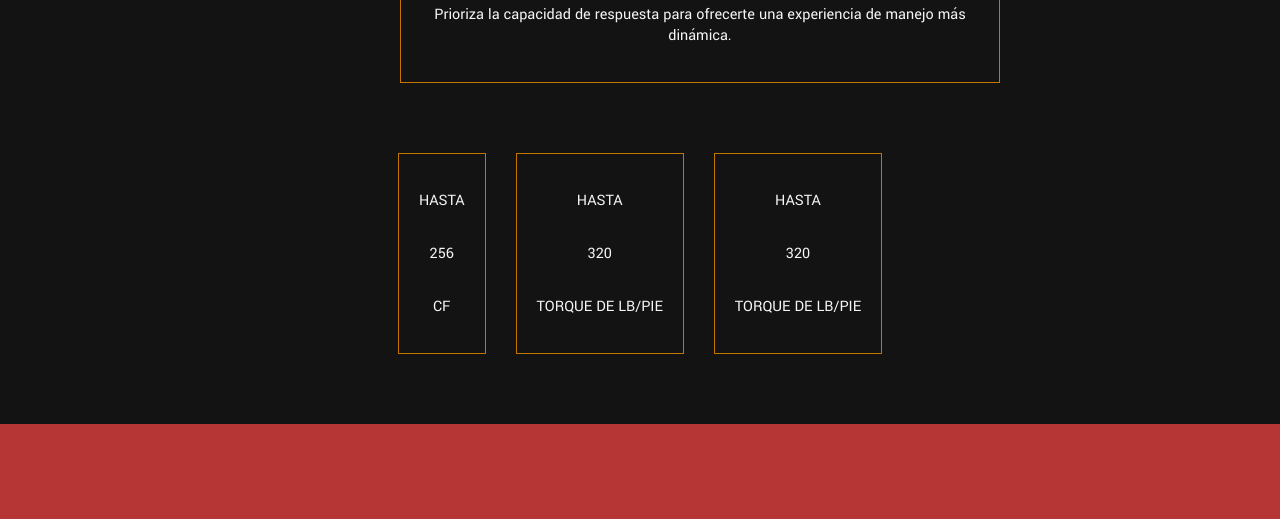
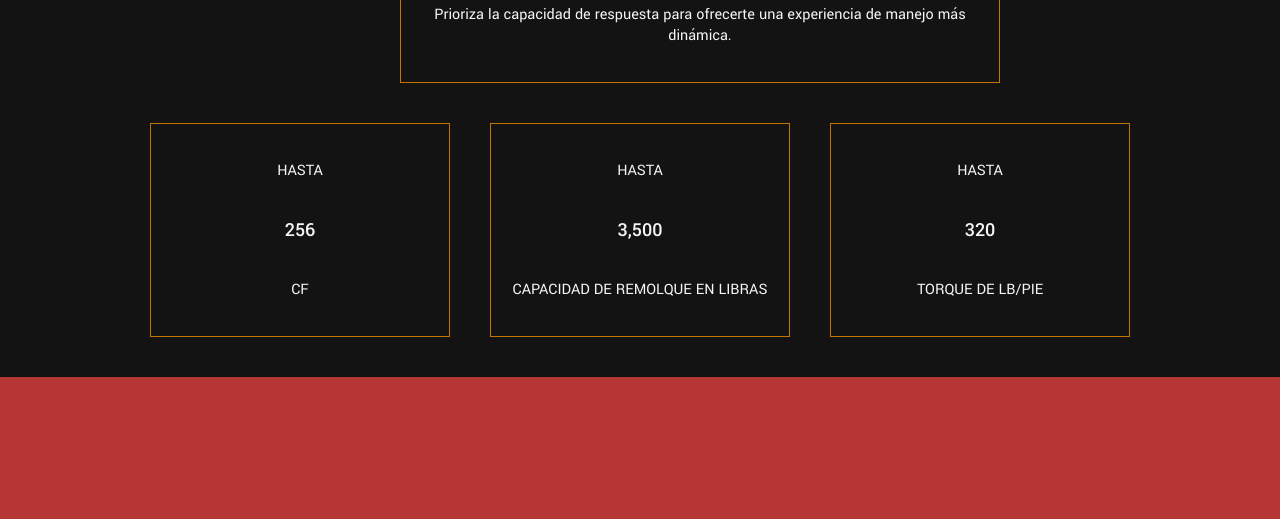
Before and after one commit to randyluna222/Desing-System, a website: page Proyecto-final/tecnologia.html in a window 1280 px wide. Shown: the part 2060-2579 px from the top of the page. Drawn offline with nearby package versions, Linux system fonts and the light colour scheme.

Commit message:
arreglos en pagina tecnologia
arreglos en la pagina tecnologia en cuadros inferiores

```diff
--- a/Proyecto-final/sass/_modes.scss
+++ b/Proyecto-final/sass/_modes.scss
@@ -33,7 +33,27 @@
 .block-mode-three {
   display: flex;
   justify-content: center;
-  gap: 30px;
+  gap: 40px;
   text-align: center;
-  margin: 70px 70px 70px;
+  margin: 40px 40px 40px;
+
+  &__square {
+    width: 300px;
+  }
 }
+
+.bg-mode {
+  margin-top: 30px;
+  margin-bottom: 30px;
+  position: relative;
+  padding: 60px 60px;
+  &:after {
+    content: "";
+    background-color: #b63636;
+    width: 100px;
+    height: 200px;
+    z-index: -1;
+    position: absolute;
+    top: 45px;
+  }
+}
--- a/Proyecto-final/sass/_titulo.scss
+++ b/Proyecto-final/sass/_titulo.scss
@@ -51,22 +51,6 @@
   }
 }
 
-.bg-mode {
-  margin-top: 30px;
-  margin-bottom: 30px;
-  position: relative;
-  padding: 60px 60px;
-  &:after {
-    content: "";
-    background-color: #b63636;
-    width: 100px;
-    height: 200px;
-    z-index: -1;
-    position: absolute;
-    top: 45px;
-  }
-}
-
 .info-2 {
   padding: 50px 50px 50px 0px;
   height: 400px;
--- a/Proyecto-final/tecnologia.html
+++ b/Proyecto-final/tecnologia.html
@@ -79,27 +79,26 @@
         </p>
       </div>
     </section>
-
     <!--sect Bloque 3-->
     <div class="block-mode-three">
-      <section>
-        <div class="block-mode__border">
+      <section class="block-mode-three__square">
+        <div class="block-mode__border ">
           <p class="text__white">HASTA</p>
-          <p class="text__white">256</p>
+          <p class="text__white text__size">256</p>
           <p class="text__white">CF</p>
         </div>
       </section>
-      <section>
+      <section class="block-mode-three__square">
         <div class="block-mode__border">
           <p class="text__white">HASTA</p>
-          <p class="text__white">320</p>
-          <p class="text__white">TORQUE DE LB/PIE</p>
+          <p class="text__white text__size">3,500</p>
+          <p class="text__white">CAPACIDAD DE REMOLQUE EN LIBRAS</p>
         </div>
       </section>
-      <section>
+      <section class="block-mode-three__square">
         <div class="block-mode__border">
           <p class="text__white ">HASTA</p>
-          <p class="text__white ">320</p>
+          <p class="text__white text__size">320</p>
           <p class="text__white">TORQUE DE LB/PIE</p>
         </div>
       </section>
```
Also changed, not shown: Proyecto-final/css/style.css, 1 other file.
